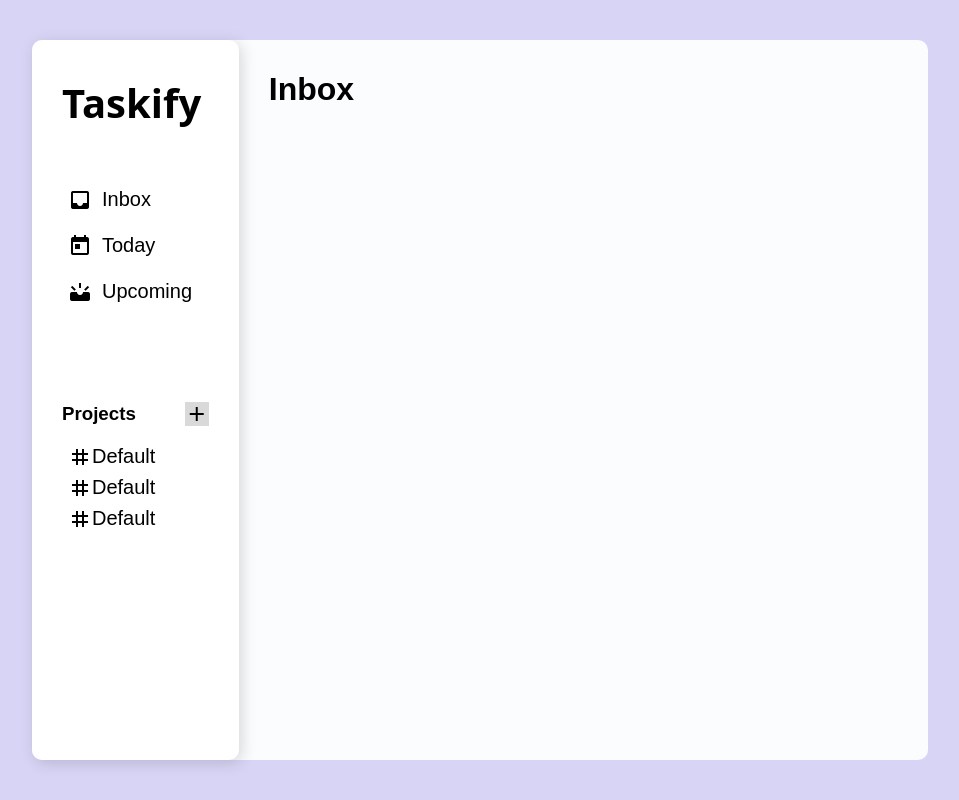
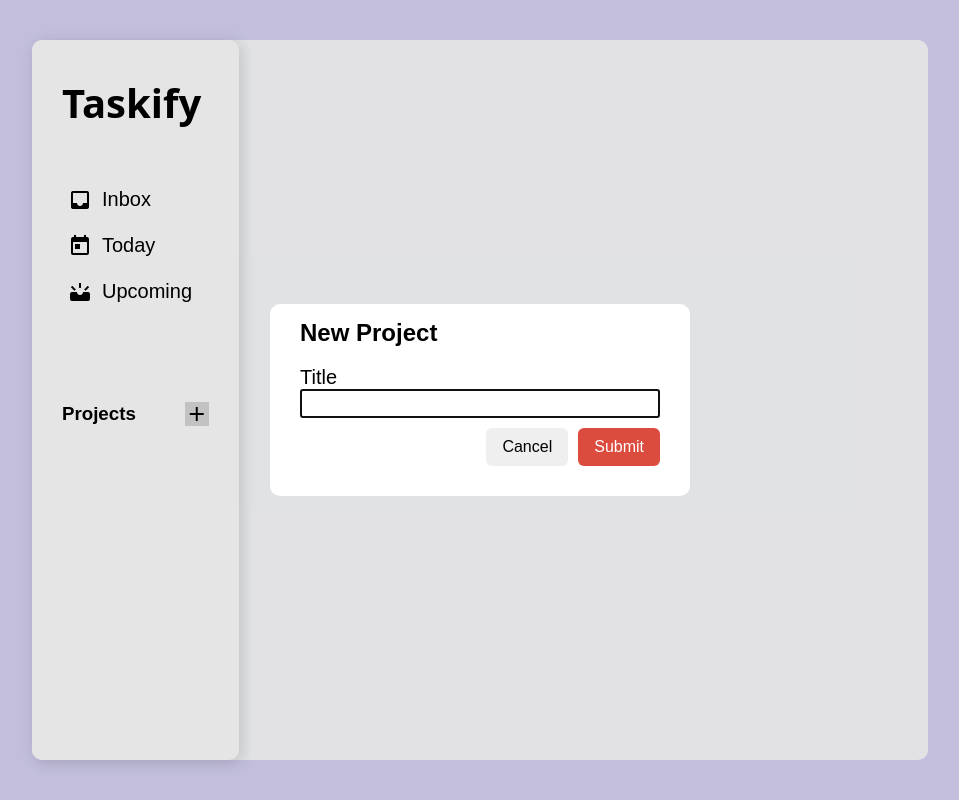
Before and after one commit to 2007MK/taskify, a website built with webpack: page src/template.html in a window 1280 px wide. Both pictures are taken after a click on the button "add". Shown: the whole page, without its empty margins (160-1119 px from the left). Built offline with nearby package versions, Linux system fonts and the light colour scheme.

Commit message:
some tricky bug, trying to fix

```diff
--- a/src/dom.js
+++ b/src/dom.js
@@ -1,6 +1,4 @@
-import { inbox } from "./inbox";
-import { today } from "./today";
-import { upcoming } from "./upcoming";
+
 
 function navClick(e) {
 
@@ -13,4 +11,28 @@ function navClick(e) {
     }
 };
 
+function inbox() {
+    let main = document.querySelector(".main");
+    let heading = document.createElement("h1");
+    heading.textContent = "Inbox";
+
+    main.appendChild(heading);
+}
+
+function today() {
+let main = document.querySelector(".main");
+    let heading = document.createElement("h1");
+    heading.textContent = "Today";
+
+    main.appendChild(heading);
+};
+
+function upcoming() {
+    let main = document.querySelector(".main");
+    let heading = document.createElement("h1");
+    heading.textContent = "Upcoming";
+
+    main.appendChild(heading);
+};
+
 export {navClick}
--- a/src/inbox.js
+++ /dev/null
@@ -1,10 +0,0 @@
-function inbox() {
-    let main = document.querySelector(".main");
-    let heading = document.createElement("h1");
-    heading.textContent = "Inbox";
-
-    main.appendChild(heading);
-}
-
-
-export { inbox }
--- a/src/index.js
+++ b/src/index.js
@@ -8,3 +8,5 @@ import { formatDistance, subDays } from 'date-fns';
 
 projectManager.createTodo("Study", "Read 1 page", "30-06-2025", "high");
 console.log(projectManager.getProjects());
+
+render.renderPage();
--- a/src/modal.js
+++ b/src/modal.js
@@ -1,4 +1,23 @@
-function newProjectModal(e) {
+import { projectManager } from "./projectManager";
+function newProjectModal() {
     console.log("new Project button clicked");
-}
+    let modal = document.querySelector("#new-project");
+    let form = document.querySelector(".form-container > form")
+    let submitBtn = document.querySelector("#submitBtn");
+    let cancelBtn = document.querySelector("#cancel");
+    modal.showModal();
+
+    cancelBtn.addEventListener("click", () => {
+        modal.close();
+        form.querySelectorAll("input").forEach(input => input.value = "");
+    })
+
+    submitBtn.addEventListener("click", () => {
+        let title = document.querySelector("#title").value;
+        console.log(title);
+        projectManager.createProject(title);
+        modal.close();
+        form.querySelectorAll("input").forEach(input => input.value = "");
+    })
+};
 export {newProjectModal}
--- a/src/projectManager.js
+++ b/src/projectManager.js
@@ -1,5 +1,6 @@
 import { Todo }from "./todo";
 import { Project } from "./project";
+import { render } from "./render";
 
 const projectManager = (function() {
     let projects = []; //private
@@ -18,6 +19,7 @@ const projectManager = (function() {
     function createProject(title) {
         let project = new Project(title);
         projects.push(project);
+        render.renderPage();
     }
 
 
@@ -37,9 +39,7 @@ const projectManager = (function() {
     }
 
     // creates a default project where the todos go when no other projectName is provided
-    createProject("Default");
-    createProject("Default");
-    createProject("Default");
+    // createProject("Default");
 
     return {getProjects, createTodo, createProject, };
 })();
--- a/src/render.js
+++ b/src/render.js
@@ -1,10 +1,13 @@
 import { projectManager } from "./projectManager";
 import { navClick } from "./dom";
-import { inbox } from "./inbox";
 import { newProjectModal } from "./modal";
 
 export const render = (function () {
-  let container = document.querySelector(".container");
+
+function renderPage() {
+
+    let container = document.querySelector(".container");
+    container.innerHTML = "";
 
   // Sidebar
   let sidebar = document.createElement("div");
@@ -55,13 +58,13 @@ navItems.forEach(({ text, icon }) => {
 });
 
 
-  // adding icons beside nav items
+// adding icons beside nav items
 
 
-  navContainer.appendChild(navUl);
-  sidebar.appendChild(navContainer);
+navContainer.appendChild(navUl);
+sidebar.appendChild(navContainer);
 
-  // Projects Section
+// Projects Section
   let projectsContainer = document.createElement("div");
   projectsContainer.className = "projects-container";
 
@@ -74,7 +77,7 @@ navItems.forEach(({ text, icon }) => {
     let newProjectIcon = document.createElement("span");
     newProjectIcon.className = "material-icons";
     newProjectIcon.textContent = "add";
-    newProjectBtn.addEventListener("click", (e) => {newProjectModal(e)})
+    newProjectBtn.addEventListener("click", () => {newProjectModal()})
     newProjectBtn.appendChild(newProjectIcon);
 
   headingWrapper.appendChild(projectsHeading);
@@ -110,5 +113,7 @@ navItems.forEach(({ text, icon }) => {
   // Append to DOM
   container.appendChild(sidebar);
   container.appendChild(main);
-  inbox(); // To open inbox by default on load
+}
+// inbox(); // To open inbox by default on load
+return { renderPage };
 })();
--- a/src/styles.css
+++ b/src/styles.css
@@ -5,7 +5,7 @@
   --color-2: #fbeef7; /*pink*/
   --color-3: #fdf7e9; /*yellow*/
   --color-4: #d8d4f5; /* purplish */
-  box-sizing: border-box;
+  --todoist-red: #dc4c3e;
 }
 
 body {
@@ -121,3 +121,55 @@ ul {
 .material-icons ~ span {
   font-size: 20px;
 }
+
+dialog {
+  width: 360px;
+  border: none;
+  border-radius: 10px;
+  padding: 30px;
+}
+
+.modal-container {
+  display: flex;
+  flex-direction: column;
+  position: relative;
+}
+
+.modal-container > h2 {
+  padding: 0;
+  margin-top: -15px;
+}
+
+form {
+  display: flex;
+  flex-direction: column;
+  gap: 10px;
+}
+
+.btn-wrapper {
+  display: flex;
+  justify-content: flex-end;
+  gap: 10px;
+}
+.btn-wrapper > button {
+  border: none;
+  padding: 10px 16px;
+  border-radius: 6px;
+  font-size: 1rem;
+}
+
+#submitBtn {
+  background-color: var(--todoist-red);
+  color: #ffffff;
+}
+
+label {
+  font-size: 20px;
+}
+
+input {
+  display: block;
+  width: 100%;
+  box-sizing: border-box;
+  font-size: 20px;
+}
--- a/src/template.html
+++ b/src/template.html
@@ -7,5 +7,22 @@
 </head>
 <body>
   <div class="container"></div>
+<!-- Modal for creating new Project -->
+<dialog id="new-project">
+  <div class="modal-container">
+    <h2>New Project</h2>
+    <div class="form-container">
+      <form method="dialog">
+        <label for="title">Title
+          <input type="text" name="title" id="title">
+        </label>
+        <div class="btn-wrapper">
+          <button type="button" id="cancel">Cancel</button>
+          <button type="submit" id="submitBtn">Submit</button>
+        </div>
+      </form>
+    </div>
+  </div>
+</dialog>
 </body>
 </html>
--- a/src/today.js
+++ /dev/null
@@ -1,9 +0,0 @@
-function today() {
-let main = document.querySelector(".main");
-    let heading = document.createElement("h1");
-    heading.textContent = "Today";
-
-    main.appendChild(heading);
-};
-
-export { today }
--- a/src/upcoming.js
+++ /dev/null
@@ -1,9 +0,0 @@
-function upcoming() {
-    let main = document.querySelector(".main");
-    let heading = document.createElement("h1");
-    heading.textContent = "Upcoming";
-
-    main.appendChild(heading);
-};
-
-export {upcoming}
```
